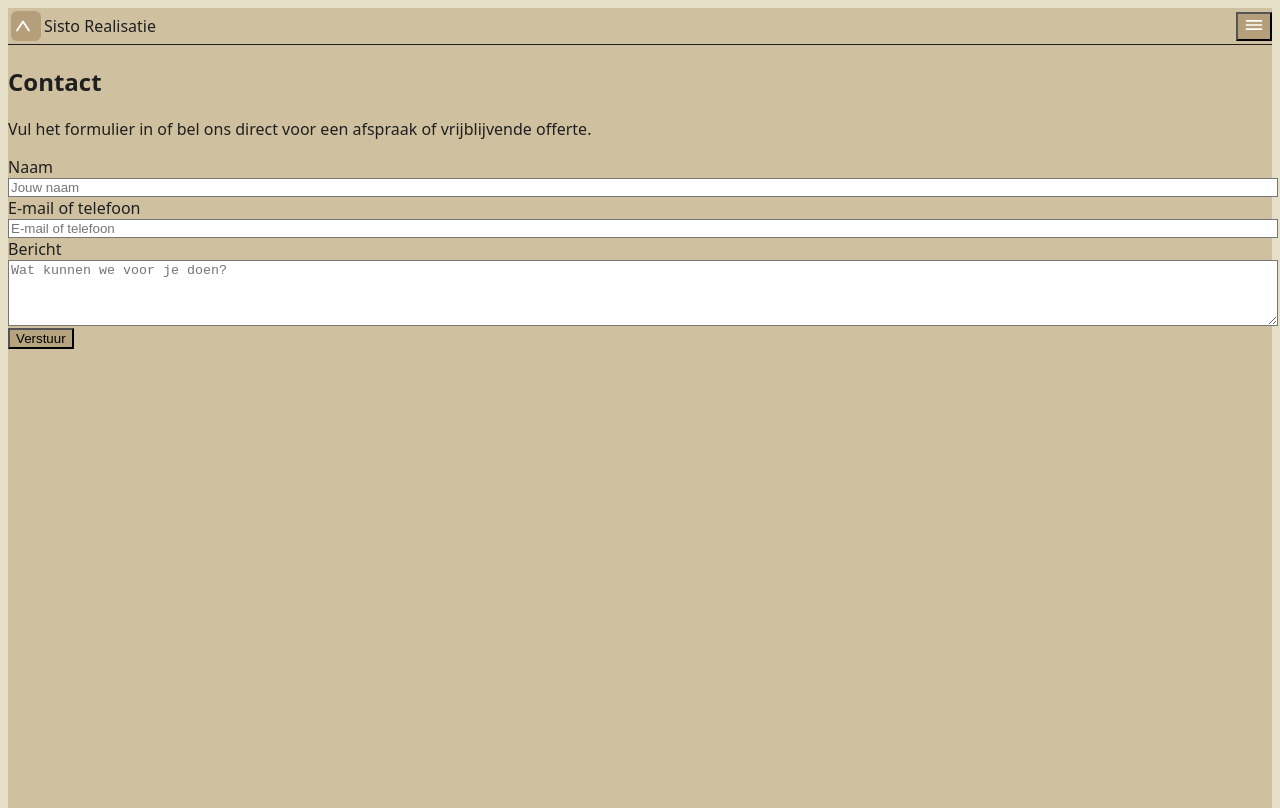
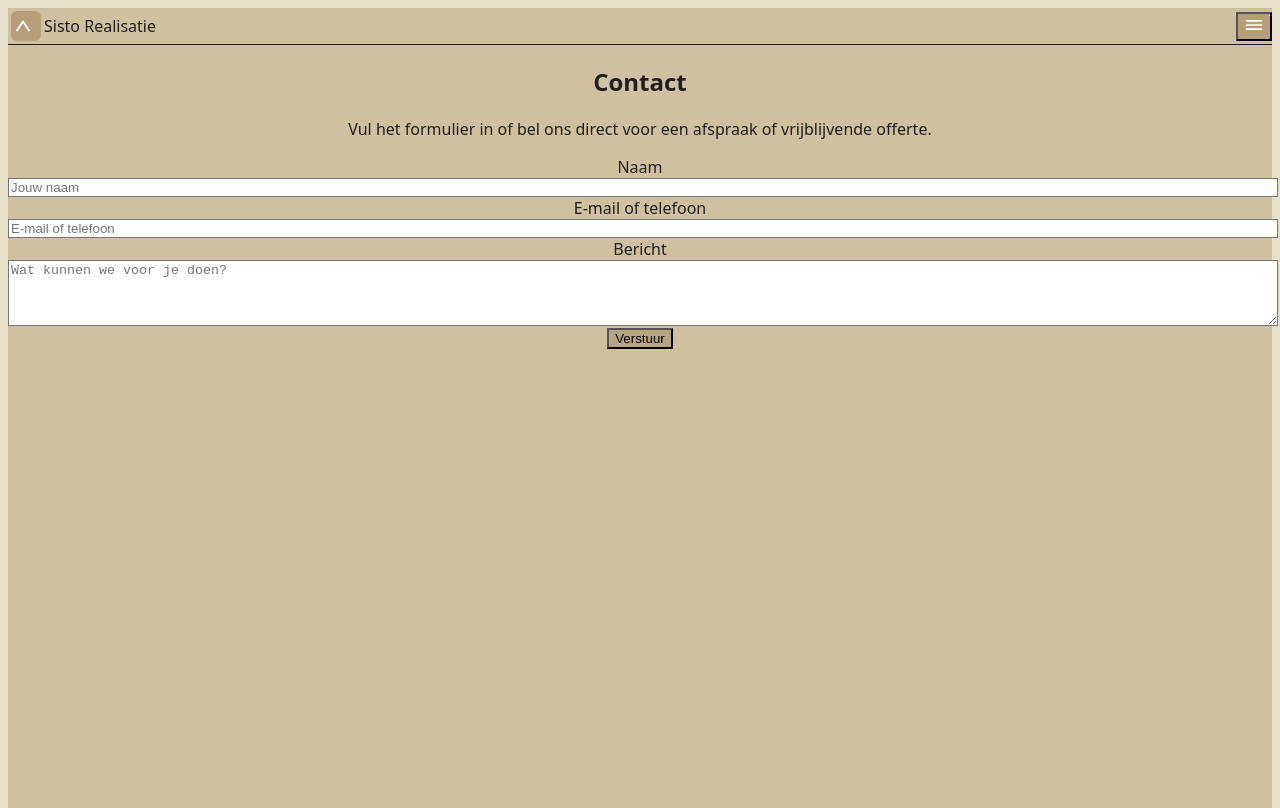
Before and after one commit to gonul1907/sisto1907, a Next.js app: page /contact in a window 1280 px wide. Built offline with nearby package versions, Linux system fonts and the light colour scheme.

Commit message:
style(layout): center page text globally

```diff
--- a/src/app/layout.tsx
+++ b/src/app/layout.tsx
@@ -13,8 +13,8 @@ export default function RootLayout({ children }: { children: ReactNode }) {
       <body>
         <div className="min-h-screen bg-beige flex flex-col items-center">
           <Navbar />
-          {/* wider max width so pages feel less cramped */}
-          <main className="w-full max-w-6xl px-6 sm:px-8 lg:px-12 py-10">{children}</main>
+          {/* wider max width so pages feel less cramped; center text on all pages */}
+          <main className="w-full max-w-6xl px-6 sm:px-8 lg:px-12 py-10 text-center">{children}</main>
         </div>
       </body>
     </html>
```
